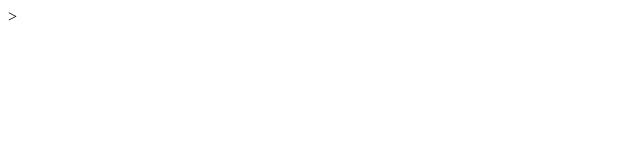
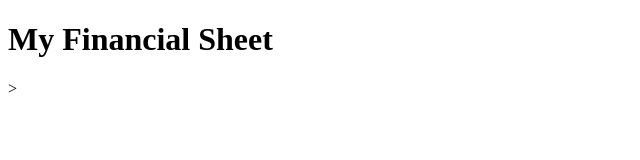
Before and after one commit to tkedia/finance-keeper, a plain HTML site: page src/ui-pages/index.html in a window 1280 px wide. Shown: the whole page, without its empty margins (0-640 px from the left). Drawn offline with Linux system fonts and the light colour scheme.

Commit message:
Added Index Page

```diff
--- a/src/ui-pages/index.html
+++ b/src/ui-pages/index.html
@@ -4,6 +4,6 @@
 	<title>Financial Sheet Mockup</title>
 </head>
 <body>
-
+<h1>My Financial Sheet</h1>
 </body>
 </html>>
```
